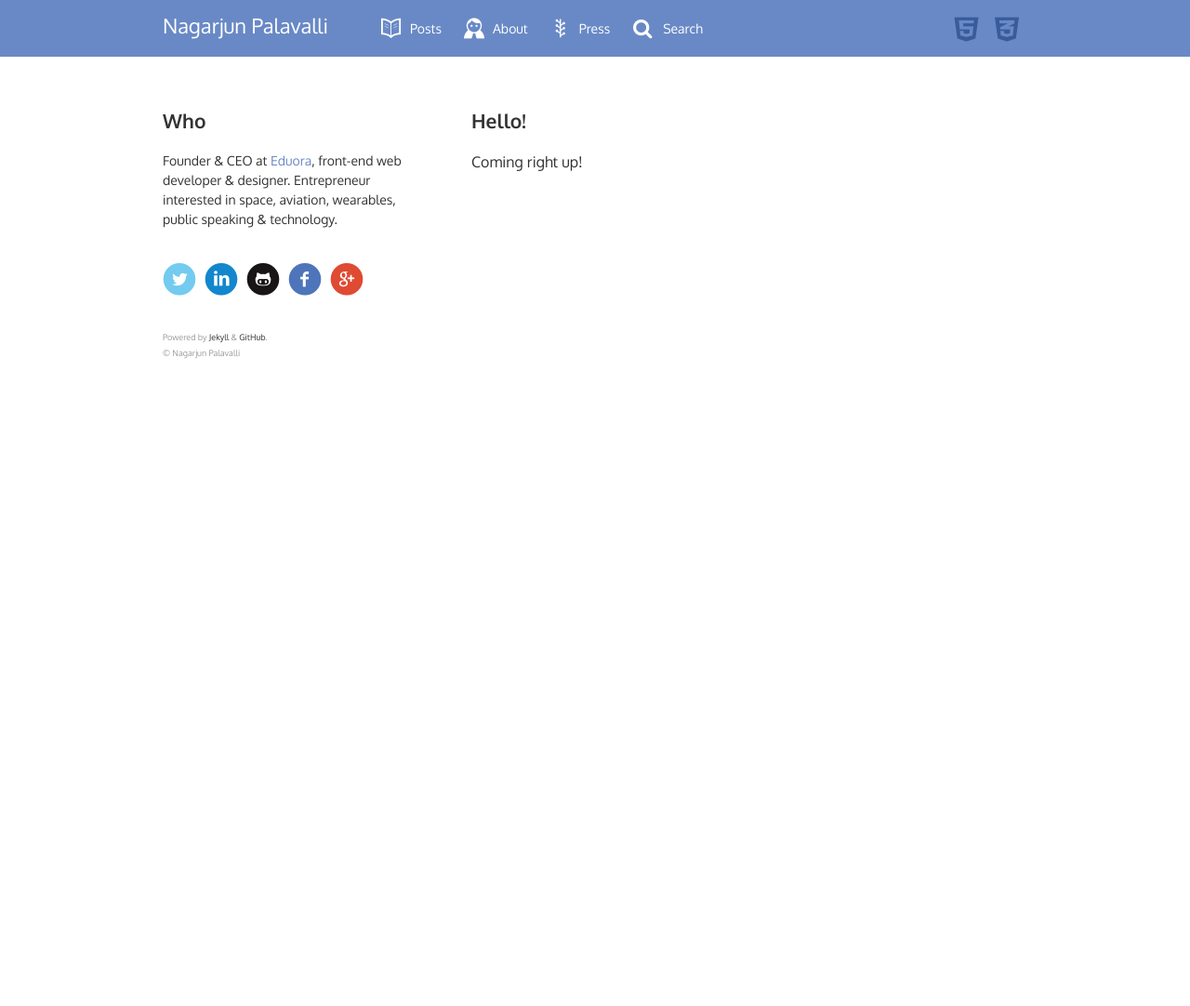
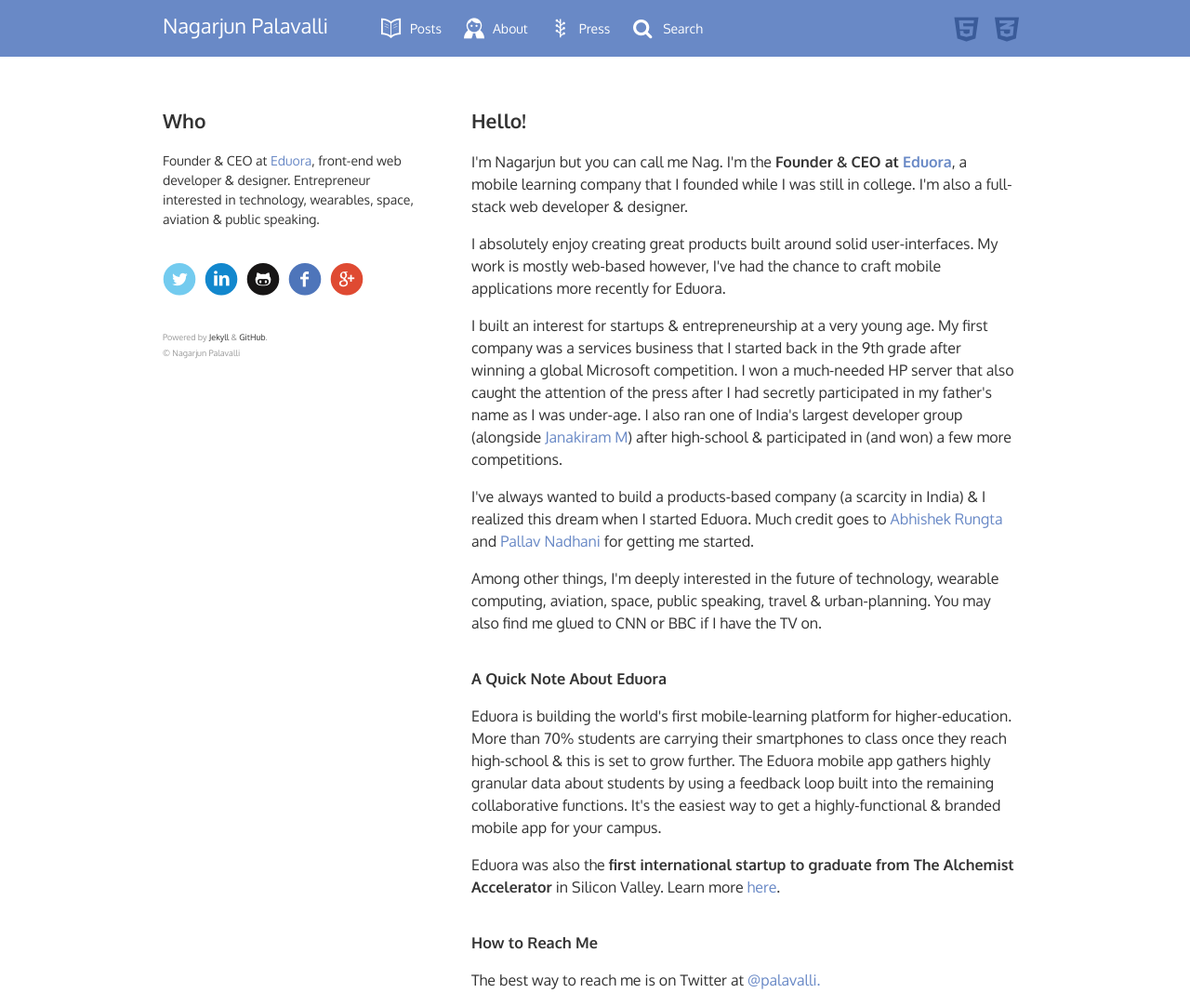
Before and after one commit to nagarjun/nagarjun.github.com, a Jekyll site: the page built from about/index.html, in a window 1280 px wide. Shown: the whole page at 93% size. Built offline with Jekyll 4.4.1, drawn with Linux system fonts in a browser that asks for light colours; some web fonts are replaced; Markdown is read by kramdown in place of the engine named in the settings; before the commit the page ends 900 px from its top, so only the background shows below that.

Commit message:
Made the About screen.

```diff
--- a/_includes/who.html
+++ b/_includes/who.html
@@ -1,6 +1,6 @@
 <h2>Who</h2>
 <p>Founder &amp; CEO at <a href="http://www.eduora.com/">Eduora</a>, front-end web developer &amp; designer. Entrepreneur
-	interested in space, aviation, wearables, public speaking &amp; technology.</p>
+	interested in technology, wearables, space, aviation &amp; public speaking.</p>
 <p class="icon">
 	<a id="twitter" href="http://twitter.com/palavalli">t</a>
 	<a id="linkedin" href="http://in.linkedin.com/in/palavalli">l</a>
--- a/_layouts/default.html
+++ b/_layouts/default.html
@@ -4,7 +4,7 @@
     <head>
         <meta charset="utf-8">
         <title>{{ page.title }}</title>
-        <meta name="description" content="">
+        <meta name="description" content="{{ page.description }}">
         <meta name="HandheldFriendly" content="True">
         <meta name="MobileOptimized" content="320">
         <meta name="viewport" content="width=device-width, initial-scale=1">
--- a/about/index.html
+++ b/about/index.html
@@ -1,6 +1,7 @@
 ---
 layout: default
 title: About Nagarjun Palavalli
+description: Nagarjun Palavalli is a young entrepreneur, web developer and designer from India.
 ---
 
 <div id="main">
@@ -10,9 +11,33 @@
 		</div>
 		<div class="right" id="page">
 		  <h2>Hello!</h2>
-		  <p>
-		  	Coming right up!
-		  </p>
+		  <p>I'm Nagarjun but you can call me Nag. I'm the <strong>Founder &amp; CEO at
+		  	<a href="http://www.eduora.com/">Eduora</a></strong>, a mobile learning company that I founded while I
+		  	was still in college. I'm also a full-stack web developer &amp; designer.</p>
+		  <p>I absolutely enjoy creating great products built around solid user-interfaces. My work is mostly
+		  	web-based however, I've had the chance to craft mobile applications more recently for Eduora.</p>
+		  <p>I built an interest for startups &amp; entrepreneurship at a very young age. My first company
+		  	was a services business that I started back in the 9th grade after winning a global Microsoft
+		  	competition. I won a much-needed HP server that also caught the attention of the press after I had secretly
+		  	participated in my father's name as I was under-age. I also ran one of India's largest developer group
+		  	(alongside <a href="http://www.janakiramm.net/">Janakiram M</a>) after high-school &amp; participated in (and won) a few
+		  	more competitions.</p>
+		  <p>I've always wanted to build a products-based company (a scarcity in India) &amp; I realized this dream when I
+		  	started Eduora. Much credit goes to <a href="http://www.crunchbase.com/person/abhishek-rungta">Abhishek
+		  	Rungta</a> and
+		  	<a href="http://articles.economictimes.indiatimes.com/2012-07-03/news/32525089_1_bangur-new-office-charting-growth">Pallav Nadhani</a> for getting me started.</p>
+		  <p>Among other things, I'm deeply interested in the future of technology, wearable computing, aviation, space,
+		  	public speaking, travel &amp; urban-planning. You may also find me glued to CNN or BBC if I have the TV on.</p>
+		  <h3>A Quick Note About Eduora</h3>
+		  <p>Eduora is building the world's first mobile-learning platform for higher-education. More than 70% students
+		  	are carrying their smartphones to class once they reach high-school &amp; this is set to grow further. The
+		  	Eduora mobile app gathers highly granular data about students by using a feedback loop built into the remaining
+		  	collaborative functions. It's the easiest way to get a highly-functional &amp; branded mobile app
+		  	for your campus.</p>
+		  <p>Eduora was also the <strong>first international startup to graduate from The Alchemist Accelerator</strong>
+		  	in Silicon Valley. Learn more <a href="http://www.eduora.com/">here</a>.</p>
+		  <h3>How to Reach Me</h3>
+		  <p>The best way to reach me is on Twitter at <a href="http://twitter.com/palavalli">@palavalli.</a></p>
 		</div>
 	</div>
 </div>
--- a/css/main.css
+++ b/css/main.css
@@ -95,6 +95,7 @@
 #power a:hover{color:#555555;}
 .container>.right h2 a:link,.container>.right h2 a:visited,.container>.right h2 a:hover{font-size:14px;text-decoration:none;color:#333333;font-weight:normal;}
 .container>.right h2 span:hover,.container>.right h2 a:hover span{color:#F39501;}
+#page h3{margin-top:36px;}
 #page p{font-size:16px;line-height:1.5;}
 header{margin-bottom:36px;background-color:#6989c6;color:#ffffff;width:100%;height:auto;}
 header span{vertical-align:middle;}
--- a/index.html
+++ b/index.html
@@ -1,6 +1,7 @@
 ---
 layout: default
 title: Nagarjun Palavalli > Entrepreneur • Web Developer and Designer
+description: Nagarjun Palavalli is a young entrepreneur, web developer and designer from India.
 ---
 
 <div id="main">
--- a/less/custom.less
+++ b/less/custom.less
@@ -109,6 +109,10 @@
 	color: #F39501;
 }
 
+#page h3 {
+	margin-top: 36px;
+}
+
 #page p {
 	font-size: 16px;
 	line-height: 1.5;
--- a/press/index.html
+++ b/press/index.html
@@ -1,6 +1,6 @@
 ---
 layout: default
-title: About Nagarjun Palavalli
+title: Press About Nagarjun Palavalli
 ---
 
 <div id="main">
```
